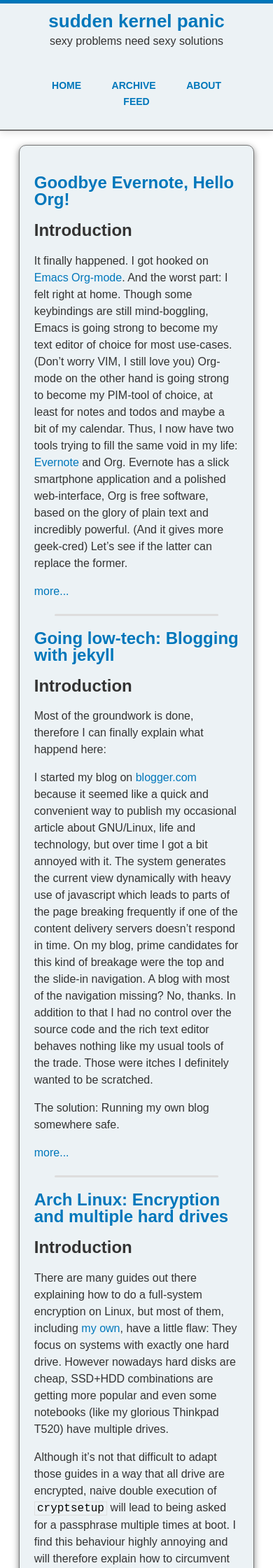
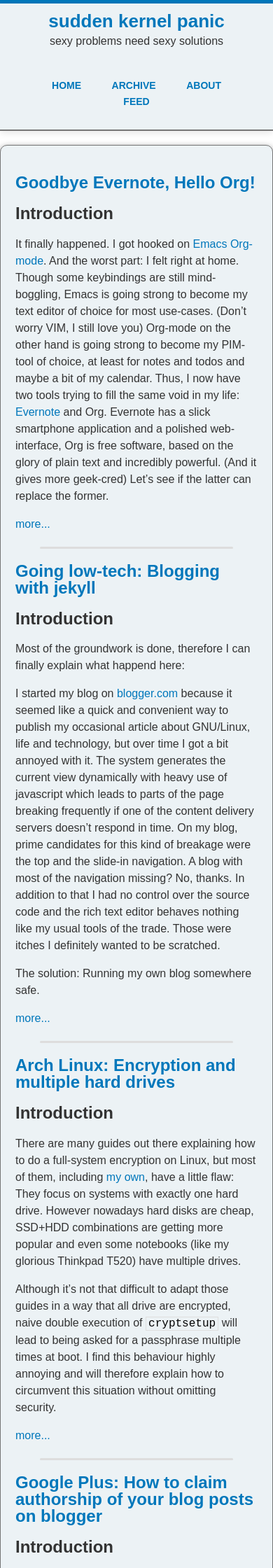
Before and after one commit to Bin7me/bin7me.github.io, a Jekyll site: the page built from index.html, in a window 390 px wide. Shown: the top 2240 px of the page at 70% size. Built offline with Jekyll 4.4.1, drawn with Linux system fonts in a browser that asks for light colours; Markdown is read by kramdown in place of the engine named in the settings; the list of posts is cut into pages by our own code.

Commit message:
fixed article width on small resolutions

```diff
--- a/css/style.css
+++ b/css/style.css
@@ -35,7 +35,6 @@
   font-size: 16px;
   text-align: justify;
   line-height: 1.5em;
-  width: 75%;
 }
 
 #article a:hover {
@@ -110,6 +109,11 @@
 }
 
 @media (min-width: 768px){
+
+  #article {
+	width: 75%;
+  }
+
   pre, code {
     font-size: 14px;
   }
@@ -117,7 +121,7 @@
 
 @media (max-width: 568px) {
 
-  article {
+  #article {
 	text-align: left;
   }
 
```
